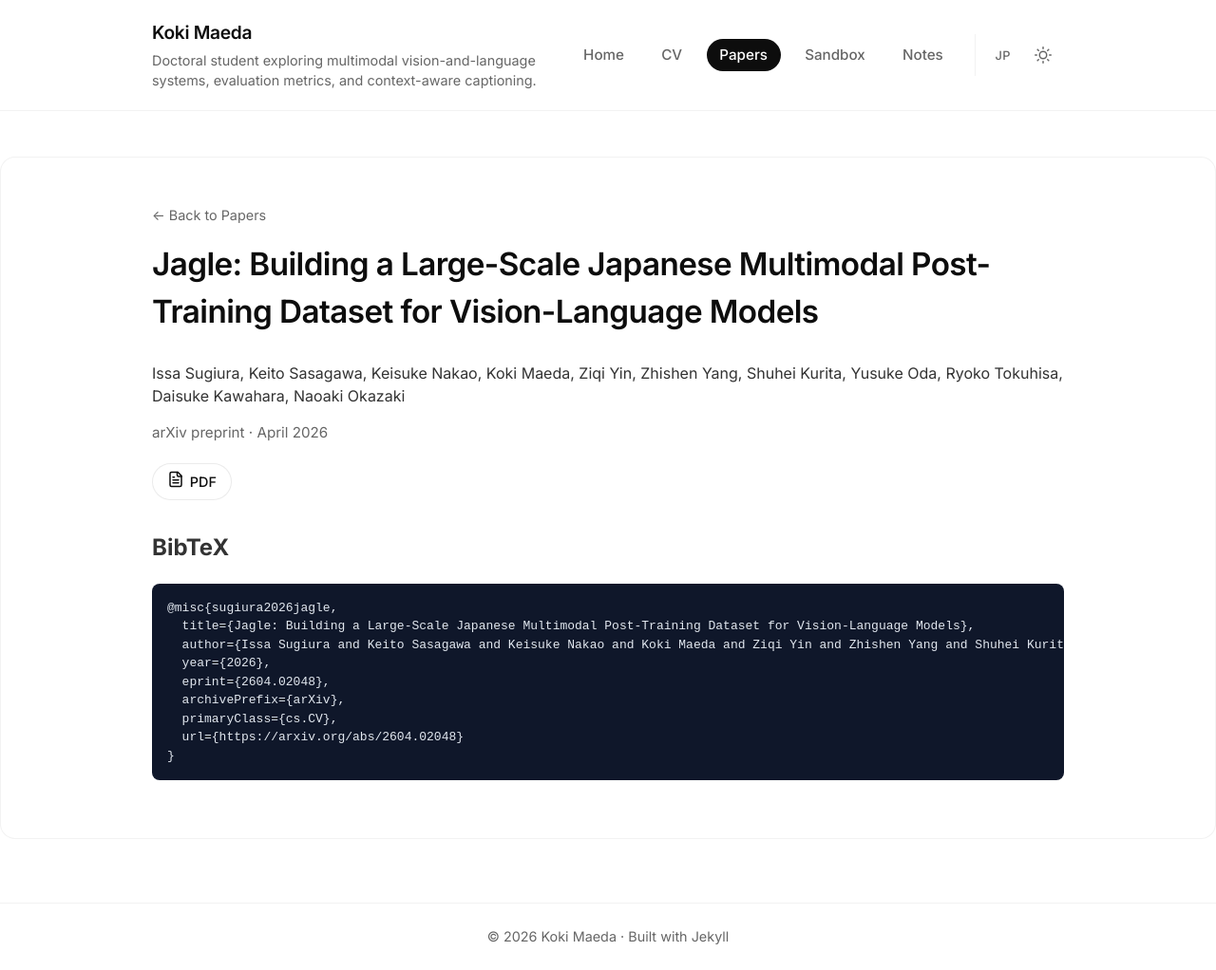
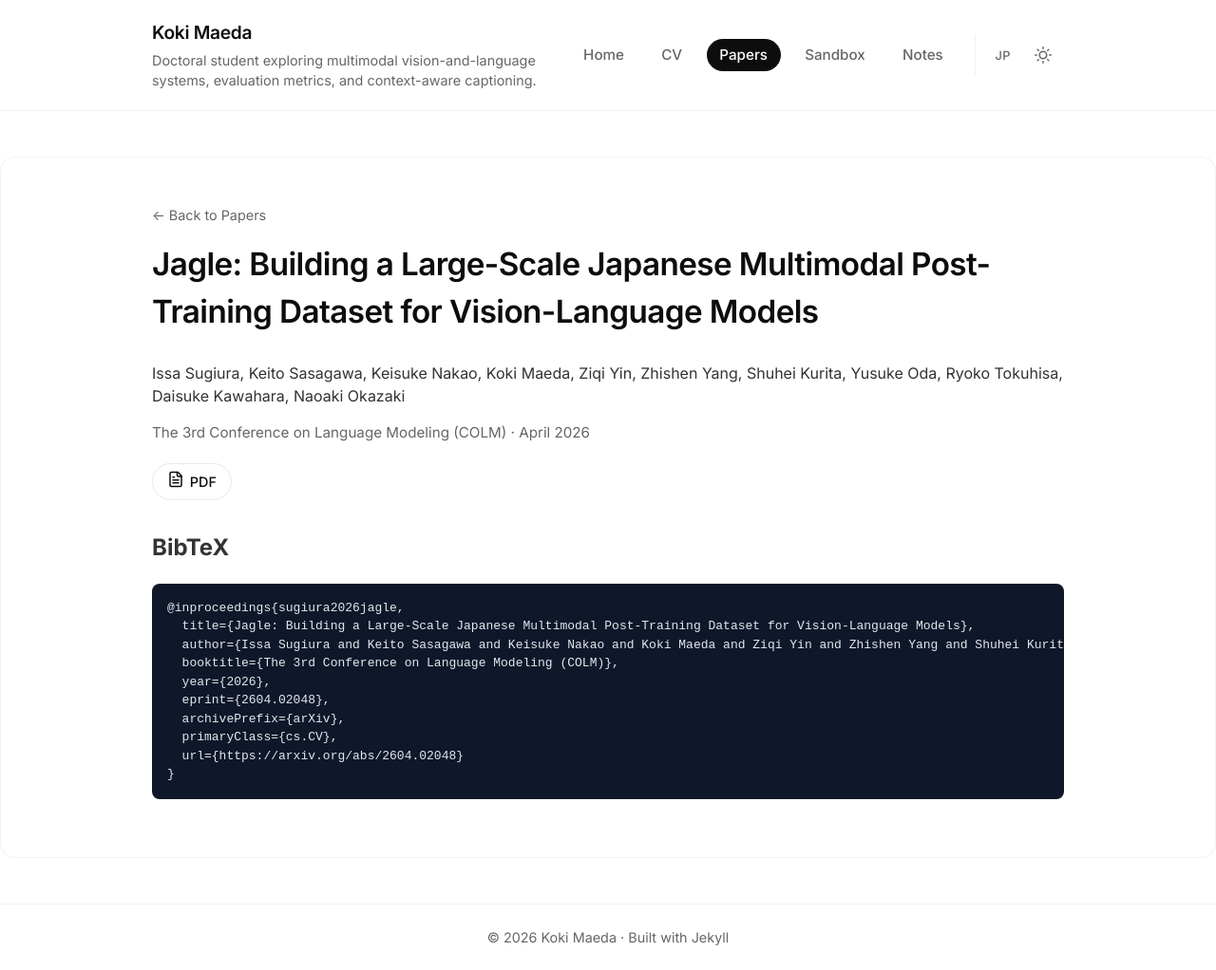
Before and after one commit to Silviase/silviase.github.io, a Jekyll site: the page built from _papers/2026_jagle.md, in a window 1280 px wide and 1022 px high. Shown: the whole window at 95% size. Built offline with Jekyll 4.4.1, drawn with Linux system fonts in a browser that asks for light colours.

Commit message:
Update Jagle publication for COLM 2026

```diff
--- a/_data/cv_publications.yml
+++ b/_data/cv_publications.yml
@@ -7,9 +7,11 @@
   pages: 'arXiv preprint'
   page_count: '16 pages'
 - id: 2026_jagle
-  date: 'April 2026'
-  pages: 'arXiv preprint'
+  date: 'October 2026'
+  location: 'San Francisco, USA'
+  pages: 'pages (to appear)'
   page_count: '18 pages'
+  column: 'Single column'
 - id: 2026_jawildtext
   date: 'March 2026'
   pages: 'pages (to appear)'
--- a/_papers/2026_jagle.md
+++ b/_papers/2026_jagle.md
@@ -13,14 +13,15 @@ authors:
   - Ryoko Tokuhisa
   - Daisuke Kawahara
   - Naoaki Okazaki
-venue: arXiv preprint
+venue: The 3rd Conference on Language Modeling (COLM)
 date: 2026-04-02
 type: international
 pdf: https://arxiv.org/pdf/2604.02048
 bibtex: |
-  @misc{sugiura2026jagle,
+  @inproceedings{sugiura2026jagle,
     title={Jagle: Building a Large-Scale Japanese Multimodal Post-Training Dataset for Vision-Language Models},
     author={Issa Sugiura and Keito Sasagawa and Keisuke Nakao and Koki Maeda and Ziqi Yin and Zhishen Yang and Shuhei Kurita and Yusuke Oda and Ryoko Tokuhisa and Daisuke Kawahara and Naoaki Okazaki},
+    booktitle={The 3rd Conference on Language Modeling (COLM)},
     year={2026},
     eprint={2604.02048},
     archivePrefix={arXiv},
```
